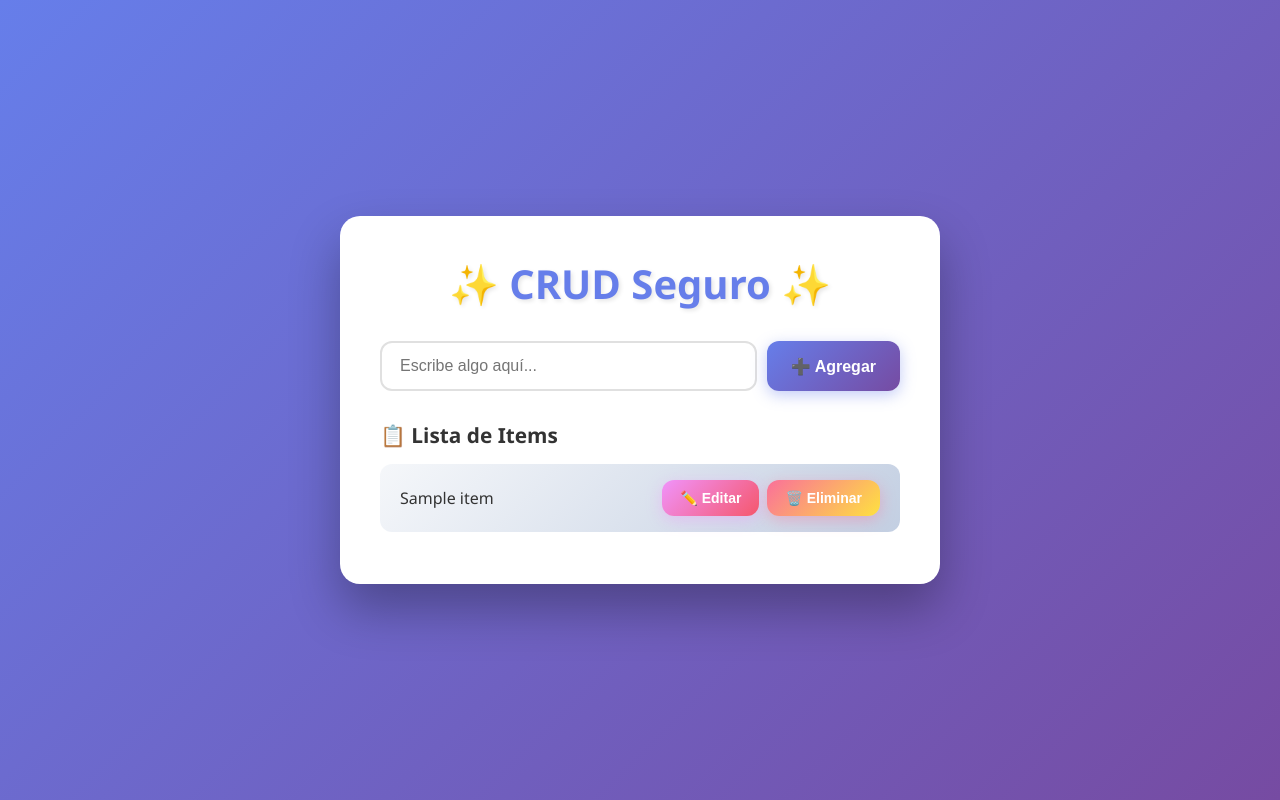
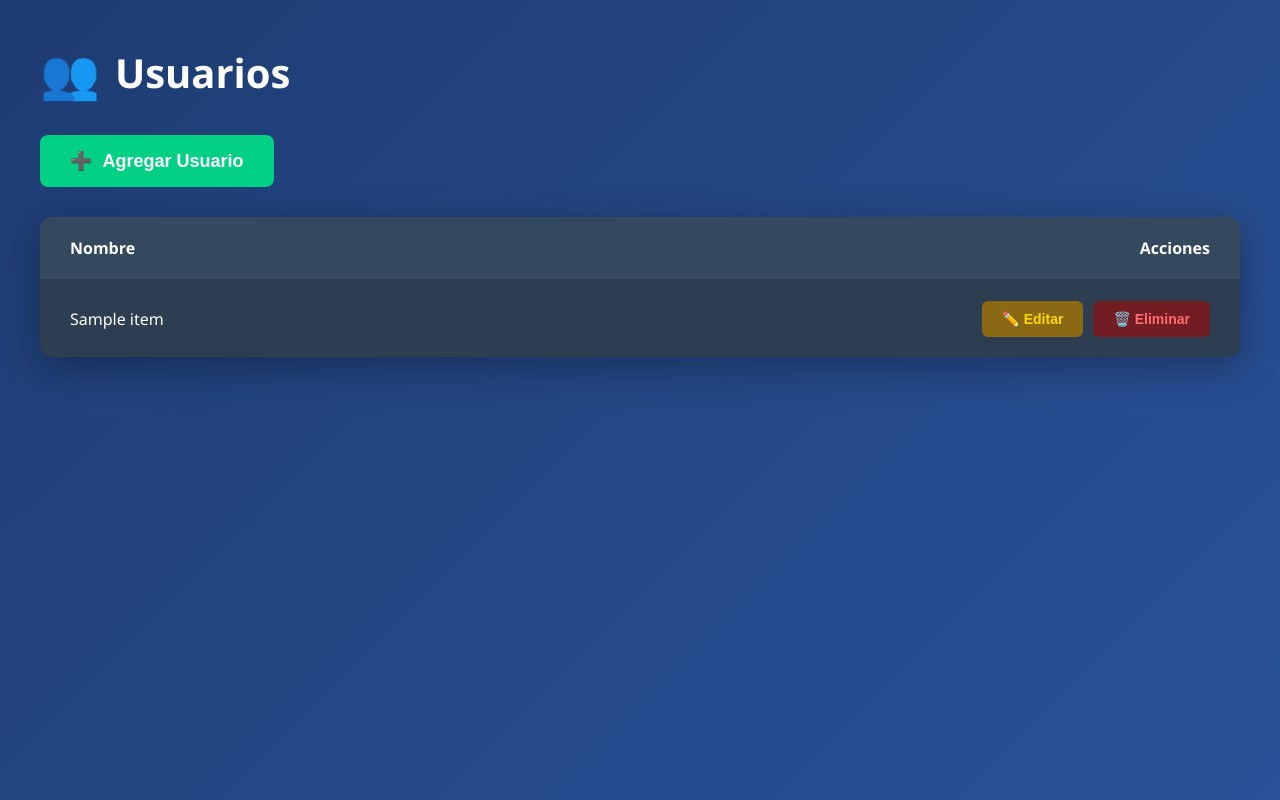
Before and after one commit to BerenSa/crud_villa, a Flask app: page / in a window 1280 px wide. Run offline with Flask 3, Linux system fonts and the light colour scheme; tables that the repository leaves empty hold one stand-in row (values such as "Sample post").

Commit message:
Refactor index.html for improved styling, layout, and user interaction in CRUD interface

```diff
--- a/templates/index.html
+++ b/templates/index.html
@@ -14,183 +14,167 @@
 
 body {
     font-family: 'Segoe UI', Tahoma, Geneva, Verdana, sans-serif;
-    background: linear-gradient(135deg, #667eea 0%, #764ba2 100%);
-    display: flex;
-    justify-content: center;
-    align-items: center;
+    background: linear-gradient(135deg, #1e3c72 0%, #2a5298 100%);
     min-height: 100vh;
-    padding: 20px;
+    padding: 40px 20px;
 }
 
 .container {
-    background: white;
-    padding: 40px;
-    border-radius: 20px;
-    width: 100%;
-    max-width: 600px;
-    box-shadow: 0 25px 50px rgba(0, 0, 0, 0.3);
-    animation: fadeIn 0.5s ease-in;
+    max-width: 1200px;
+    margin: 0 auto;
 }
 
-@keyframes fadeIn {
-    from {
-        opacity: 0;
-        transform: translateY(-20px);
-    }
-    to {
-        opacity: 1;
-        transform: translateY(0);
-    }
+.header {
+    display: flex;
+    align-items: center;
+    gap: 15px;
+    margin-bottom: 30px;
+    color: white;
+}
+
+.header-icon {
+    font-size: 48px;
 }
 
 h1 {
-    margin: 0 0 30px 0;
-    color: #667eea;
+    color: white;
     font-size: 2.5em;
-    text-align: center;
-    font-weight: 700;
-    text-shadow: 2px 2px 4px rgba(0, 0, 0, 0.1);
-}
-
-.input-section {
-    display: flex;
-    gap: 10px;
-    margin-bottom: 30px;
-}
-
-input {
-    padding: 14px 18px;
-    flex: 1;
-    border-radius: 12px;
-    border: 2px solid #e0e0e0;
-    font-size: 16px;
-    transition: all 0.3s ease;
-    outline: none;
-}
-
-input:focus {
-    border-color: #667eea;
-    box-shadow: 0 0 0 3px rgba(102, 126, 234, 0.1);
-}
-
-button {
-    padding: 14px 24px;
-    border: none;
-    border-radius: 12px;
-    background: linear-gradient(135deg, #667eea 0%, #764ba2 100%);
-    color: white;
-    cursor: pointer;
-    font-size: 16px;
-    font-weight: 600;
-    transition: all 0.3s ease;
-    box-shadow: 0 4px 15px rgba(102, 126, 234, 0.4);
-}
-
-button:hover {
-    transform: translateY(-2px);
-    box-shadow: 0 6px 20px rgba(102, 126, 234, 0.6);
-}
-
-button:active {
-    transform: translateY(0);
-}
-
-.list-section {
-    margin-top: 20px;
-}
-
-.list-title {
-    color: #333;
-    font-size: 1.3em;
-    margin-bottom: 15px;
     font-weight: 600;
 }
 
-#list {
-    max-height: 400px;
+.add-button {
+    padding: 15px 30px;
+    border: none;
+    border-radius: 8px;
+    background: #00d084;
+    color: white;
+    cursor: pointer;
+    font-size: 18px;
+    font-weight: 600;
+    transition: all 0.3s ease;
+    margin-bottom: 30px;
+    display: inline-flex;
+    align-items: center;
+    gap: 10px;
+}
+
+.add-button:hover {
+    background: #00b872;
+    transform: translateY(-2px);
+    box-shadow: 0 6px 20px rgba(0, 208, 132, 0.4);
+}
+
+.table-container {
+    background: #2c3e50;
+    border-radius: 12px;
+    overflow: hidden;
+    box-shadow: 0 10px 40px rgba(0, 0, 0, 0.3);
+}
+
+.table-header {
+    display: grid;
+    grid-template-columns: 1fr 250px;
+    background: #34495e;
+    padding: 20px 30px;
+    color: white;
+    font-weight: 600;
+    font-size: 16px;
+    border-bottom: 2px solid #2c3e50;
+}
+
+.table-body {
+    max-height: 500px;
     overflow-y: auto;
 }
 
-#list::-webkit-scrollbar {
-    width: 8px;
+.table-body::-webkit-scrollbar {
+    width: 10px;
 }
 
-#list::-webkit-scrollbar-track {
-    background: #f1f1f1;
+.table-body::-webkit-scrollbar-track {
+    background: #2c3e50;
+}
+
+.table-body::-webkit-scrollbar-thumb {
+    background: #00d084;
     border-radius: 10px;
 }
 
-#list::-webkit-scrollbar-thumb {
-    background: #667eea;
-    border-radius: 10px;
+.table-row {
+    display: grid;
+    grid-template-columns: 1fr 250px;
+    padding: 20px 30px;
+    border-bottom: 1px solid #34495e;
+    color: white;
+    transition: all 0.3s ease;
+    align-items: center;
 }
 
-.row {
-    display: flex;
-    justify-content: space-between;
-    align-items: center;
-    margin-bottom: 12px;
-    padding: 16px 20px;
-    background: linear-gradient(135deg, #f5f7fa 0%, #c3cfe2 100%);
-    border-radius: 12px;
-    transition: all 0.3s ease;
-    animation: slideIn 0.3s ease;
+.table-row:hover {
+    background: #34495e;
 }
 
-@keyframes slideIn {
-    from {
-        opacity: 0;
-        transform: translateX(-20px);
-    }
-    to {
-        opacity: 1;
-        transform: translateX(0);
-    }
+.table-row:last-child {
+    border-bottom: none;
 }
 
-.row:hover {
-    transform: translateX(5px);
-    box-shadow: 0 4px 15px rgba(0, 0, 0, 0.1);
-}
-
-.row span {
-    color: #333;
+.item-name {
     font-size: 16px;
-    font-weight: 500;
-    flex: 1;
+    color: white;
 }
 
 .actions {
     display: flex;
-    gap: 8px;
+    gap: 10px;
+    justify-content: flex-end;
 }
 
-.edit {
-    background: linear-gradient(135deg, #f093fb 0%, #f5576c 100%);
-    padding: 10px 18px;
+.btn-edit {
+    padding: 10px 20px;
+    border: none;
+    border-radius: 6px;
+    background: #8b6914;
+    color: #ffd700;
+    cursor: pointer;
     font-size: 14px;
-    box-shadow: 0 4px 15px rgba(240, 147, 251, 0.4);
+    font-weight: 600;
+    transition: all 0.3s ease;
+    display: inline-flex;
+    align-items: center;
+    gap: 6px;
 }
 
-.edit:hover {
-    box-shadow: 0 6px 20px rgba(240, 147, 251, 0.6);
+.btn-edit:hover {
+    background: #a07a16;
+    transform: translateY(-2px);
+    box-shadow: 0 4px 12px rgba(255, 215, 0, 0.3);
 }
 
-.delete {
-    background: linear-gradient(135deg, #fa709a 0%, #fee140 100%);
-    padding: 10px 18px;
+.btn-delete {
+    padding: 10px 20px;
+    border: none;
+    border-radius: 6px;
+    background: #721c24;
+    color: #ff6b6b;
+    cursor: pointer;
     font-size: 14px;
-    box-shadow: 0 4px 15px rgba(250, 112, 154, 0.4);
+    font-weight: 600;
+    transition: all 0.3s ease;
+    display: inline-flex;
+    align-items: center;
+    gap: 6px;
 }
 
-.delete:hover {
-    box-shadow: 0 6px 20px rgba(250, 112, 154, 0.6);
+.btn-delete:hover {
+    background: #8b2332;
+    transform: translateY(-2px);
+    box-shadow: 0 4px 12px rgba(255, 107, 107, 0.3);
 }
 
 .modal {
     position: fixed;
     inset: 0;
-    background: rgba(0, 0, 0, 0.7);
+    background: rgba(0, 0, 0, 0.8);
     display: none;
     justify-content: center;
     align-items: center;
@@ -268,26 +340,40 @@ button:active {
 <body>
 
 <div class="container">
-<h1>✨ CRUD Seguro ✨</h1>
-
-<div class="input-section">
-<input id="txt" placeholder="Escribe algo aquí...">
-<button onclick="add()">➕ Agregar</button>
+<div class="header">
+<span class="header-icon">👥</span>
+<h1>Usuarios</h1>
 </div>
 
-<div class="list-section">
-<h2 class="list-title">📋 Lista de Items</h2>
-<div id="list"></div>
+<button class="add-button" onclick="toggleAddForm()">
+<span>➕</span> Agregar Usuario
+</button>
+
+<div id="addForm" class="add-form">
+<input id="txt" placeholder="Nombre del usuario...">
+<div class="form-buttons">
+<button class="btn-save" onclick="add()">💾 Guardar</button>
+<button class="btn-cancel" onclick="toggleAddForm()">❌ Cancelar</button>
+</div>
+</div>
+
+<div class="table-container">
+<div class="table-header">
+<div>Nombre</div>
+<div style="text-align: right;">Acciones</div>
+</div>
+<div class="table-body" id="list">
+</div>
 </div>
 </div>
 
 <div class="modal" id="modal">
 <div class="modal-box">
-<h3>✏️ Editar Item</h3>
-<input id="editTxt" placeholder="Nuevo valor...">
+<h3>Editar Usuario</h3>
+<input id="editTxt" class="modal-input" placeholder="Nuevo nombre...">
 <div class="modal-buttons">
-<button onclick="save()">💾 Guardar</button>
-<button class="cancel-btn" onclick="closeModal()">❌ Cancelar</button>
+<button class="btn-save" onclick="save()">💾 Guardar</button>
+<button class="btn-cancel" onclick="closeModal()">❌ Cancelar</button>
 </div>
 </div>
 </div>
@@ -300,6 +386,16 @@ function clean(t){
     return t.replace(/[<>]/g,"")
 }
 
+function toggleAddForm() {
+    const form = document.getElementById("addForm")
+    form.classList.toggle("active")
+    if(form.classList.contains("active")) {
+        document.getElementById("txt").focus()
+    } else {
+        document.getElementById("txt").value = ""
+    }
+}
+
 async function load(){
     const res=await fetch("/items")
     const data=await res.json()
@@ -308,23 +404,24 @@ async function load(){
     list.innerHTML=""
 
     if(data.length === 0) {
-        list.innerHTML = '<div class="empty-state">No hay items aún. ¡Agrega uno!</div>'
+        list.innerHTML = '<div class="empty-state">No hay usuarios registrados. ¡Agrega uno!</div>'
         return
     }
 
     data.forEach(i=>{
         const row=document.createElement("div")
-        row.className="row"
+        row.className="table-row"
 
-        const name=document.createElement("span")
+        const name=document.createElement("div")
+        name.className="item-name"
         name.textContent=i.name
 
         const actions=document.createElement("div")
         actions.className="actions"
 
         const e=document.createElement("button")
-        e.textContent="✏️ Editar"
-        e.className="edit"
+        e.className="btn-edit"
+        e.innerHTML='✏️ Editar'
         e.onclick=()=>{
             editId=i.id
             editTxt.value=i.name
@@ -332,10 +429,10 @@ async function load(){
         }
 
         const d=document.createElement("button")
-        d.textContent="🗑️ Eliminar"
-        d.className="delete"
+        d.className="btn-delete"
+        d.innerHTML='🗑️ Eliminar'
         d.onclick=async()=>{
-            if(confirm("¿Seguro que quieres eliminar este item?")) {
+            if(confirm("¿Seguro que quieres eliminar este usuario?")) {
                 await fetch("/items/"+i.id,{method:"DELETE"})
                 load()
             }
@@ -351,7 +448,7 @@ async function load(){
 
 async function add(){
     const val=clean(txt.value.trim())
-    if(!val) return alert("Escribe algo")
+    if(!val) return alert("Por favor escribe un nombre")
 
     await fetch("/items",{
         method:"POST",
@@ -360,11 +457,13 @@ async function add(){
     })
 
     txt.value=""
+    toggleAddForm()
     load()
 }
 
 async function save(){
-    const val=clean(editTxt.value)
+    const val=clean(editTxt.value.trim())
+    if(!val) return alert("Por favor escribe un nombre")
 
     await fetch("/items/"+editId,{
         method:"PUT",
```
Also changed, not shown: other parts of templates/index.html (+103 -15 lines).
